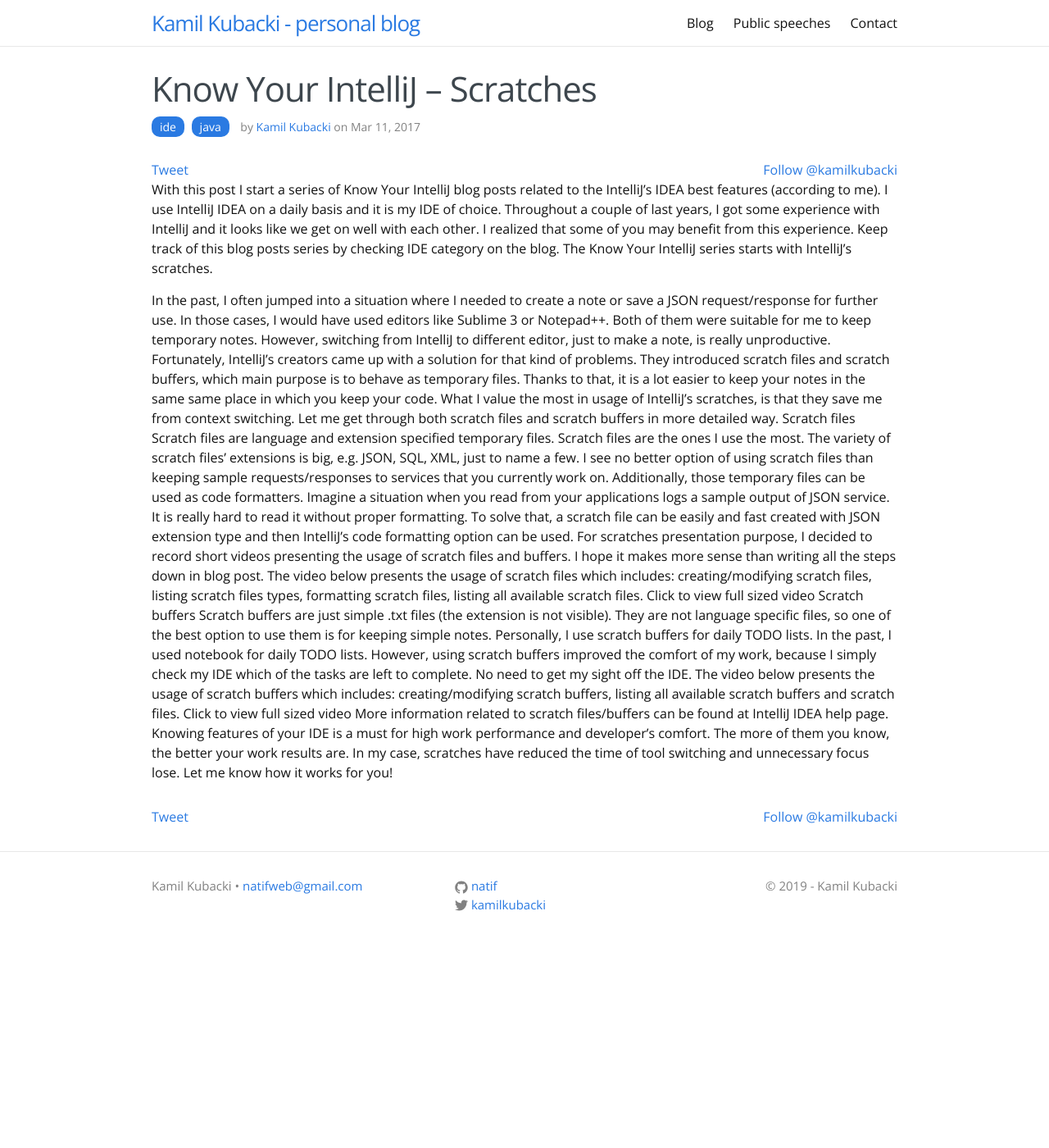
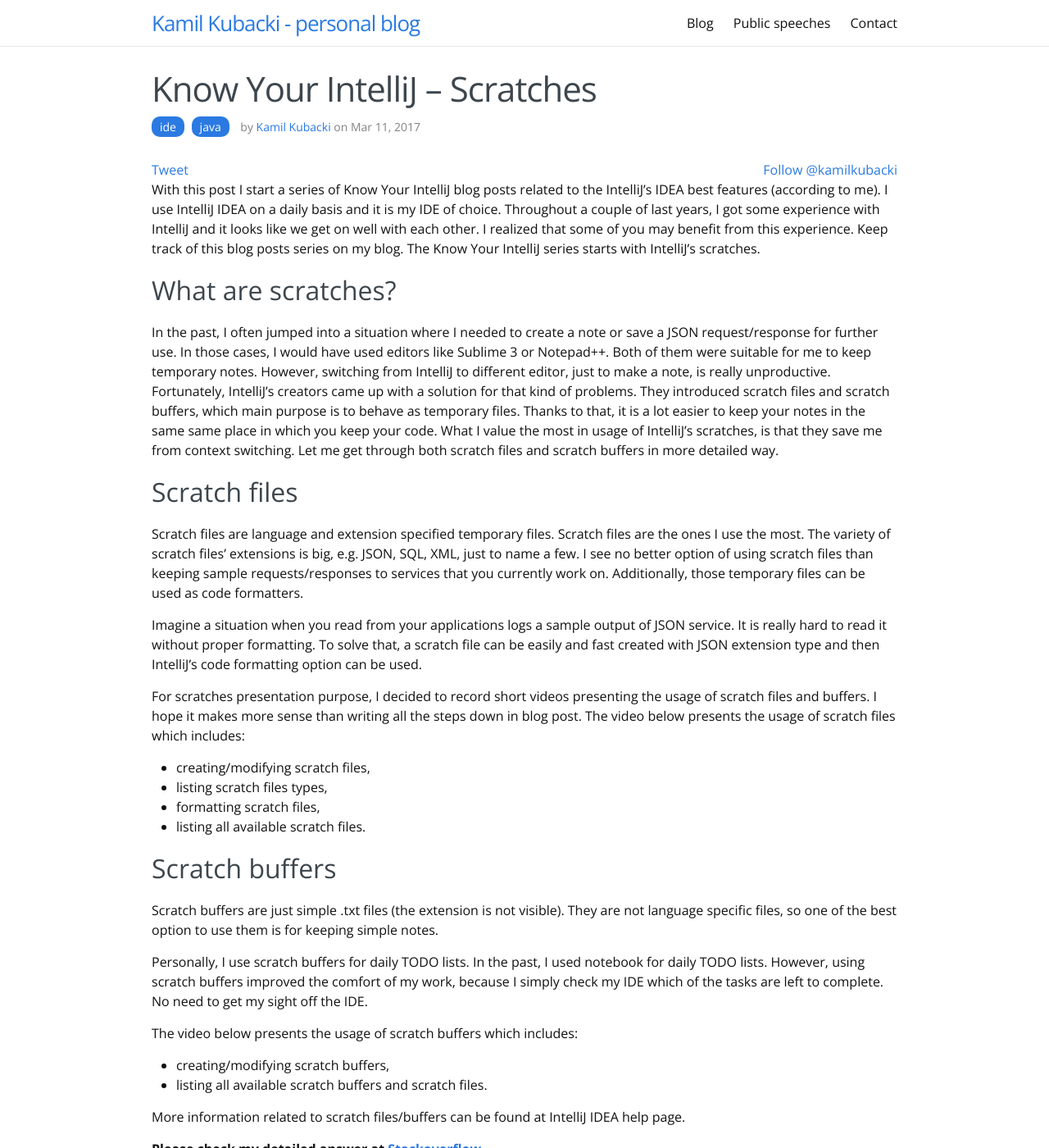
Before and after one commit to natif/natif.github.io, a Jekyll site: the page built from _posts/2017-03-11-know-your-intellij-scratches.md, in a window 1280 px wide and 1400 px high. Shown: the whole window at 82% size. Built offline with Jekyll 4.4.1, drawn with Linux system fonts in a browser that asks for light colours; nearby versions of some CDN libraries; comment, search, counter and statistics services are not loaded; some of the changed text lies outside the part shown.

Commit message:
Style fixes

```diff
--- a/_posts/2017-03-11-know-your-intellij-scratches.md
+++ b/_posts/2017-03-11-know-your-intellij-scratches.md
@@ -6,28 +6,74 @@
 tags: ide java
 ---
 
-With this post I start a series of Know Your IntelliJ blog posts related to the IntelliJ’s IDEA best features (according to me). I use IntelliJ IDEA on a daily basis and it is my IDE of choice. Throughout a couple of last years, I got some experience with IntelliJ and it looks like we get on well with each other. I realized that some of you may benefit from this experience. Keep track of this blog posts series by checking IDE category on the blog.
+With this post I start a series of Know Your IntelliJ blog posts related
+to the IntelliJ’s IDEA best features (according to me).
+I use IntelliJ IDEA on a daily basis and it is my IDE of choice.
+Throughout a couple of last years, I got some experience with IntelliJ
+and it looks like we get on well with each other. I realized that
+some of you may benefit from this experience.
+Keep track of this blog posts series on my blog.
 The Know Your IntelliJ series starts with IntelliJ’s scratches.
 
-In the past, I often jumped into a situation where I needed to create a note or save a JSON request/response for further use. In those cases, I would have used editors like Sublime 3 or Notepad++. Both of them were suitable for me to keep temporary notes. However, switching from IntelliJ to different editor, just to make a note, is really unproductive. Fortunately, IntelliJ’s creators came up with a solution for that kind of problems.
-They introduced scratch files and scratch buffers, which main purpose is to behave as temporary files. Thanks to that, it is a lot easier to keep your notes in the same same place in which you keep your code.
+## What are scratches?
+In the past, I often jumped into a situation where I needed to create
+a note or save a JSON request/response for further use. In those cases,
+I would have used editors like Sublime 3 or Notepad++. Both of them
+were suitable for me to keep temporary notes. However, switching
+from IntelliJ to different editor, just to make a note, is really unproductive.
+Fortunately, IntelliJ’s creators came up with a solution for that kind of problems.
+They introduced scratch files and scratch buffers, which main
+purpose is to behave as temporary files. Thanks to that,
+it is a lot easier to keep your notes in the same same place in which you keep your code.
 What I value the most in usage of IntelliJ’s scratches, is that they save me from context switching.
 Let me get through both scratch files and scratch buffers in more detailed way.
-Scratch files
-Scratch files are language and extension specified temporary files. Scratch files are the ones I use the most. The variety of scratch files’ extensions is big, e.g. JSON, SQL, XML, just to name a few. I see no better option of using scratch files than keeping sample requests/responses to services that you currently work on. Additionally, those temporary files can be used as code formatters. Imagine a situation when you read from your applications logs a sample output of JSON service. It is really hard to read it without proper formatting. To solve that, a scratch file can be easily and fast created with JSON extension type and then IntelliJ’s code formatting option can be used.
-For scratches presentation purpose, I decided to record short videos presenting the usage of scratch files and buffers. I hope it makes more sense than writing all the steps down in blog post.
+
+## Scratch files
+Scratch files are language and extension specified temporary files.
+Scratch files are the ones I use the most. The variety of scratch
+files’ extensions is big, e.g. JSON, SQL, XML, just to name a few.
+I see no better option of using scratch files than keeping sample
+requests/responses to services that you currently work on. Additionally,
+those temporary files can be used as code formatters.
+
+Imagine a situation when you read from your applications
+logs a sample output of JSON service.
+It is really hard to read it without proper formatting.
+To solve that, a scratch file can be easily and fast
+created with JSON extension type and then IntelliJ’s code formatting option can be used.
+
+For scratches presentation purpose, I decided to record short videos
+presenting the usage of scratch files and buffers.
+I hope it makes more sense than writing all the steps down in blog post.
 The video below presents the usage of scratch files which includes:
-creating/modifying scratch files,
-listing scratch files types,
-formatting scratch files,
-listing all available scratch files.
-Click to view full sized video
-Scratch buffers
-Scratch buffers are just simple .txt files (the extension is not visible). They are not language specific files, so one of the best option to use them is for keeping simple notes. Personally, I use scratch buffers for daily TODO lists. In the past, I used notebook for daily TODO lists. However, using scratch buffers improved the comfort of my work, because I simply check my IDE which of the tasks are left to complete. No need to get my sight off the IDE.
+* creating/modifying scratch files,
+* listing scratch files types,
+* formatting scratch files,
+* listing all available scratch files.
+
+## Scratch buffers
+Scratch buffers are just simple .txt files (the extension is not visible).
+They are not language specific files, so one of the best option to use
+them is for keeping simple notes.
+
+Personally, I use scratch buffers
+for daily TODO lists. In the past, I used notebook for daily TODO lists.
+However, using scratch buffers improved the comfort of my work,
+because I simply check my IDE which of the tasks are left to complete.
+No need to get my sight off the IDE.
+
 The video below presents the usage of scratch buffers which includes:
-creating/modifying scratch buffers,
-listing all available scratch buffers and scratch files.
-Click to view full sized video
-More information related to scratch files/buffers can be found at IntelliJ IDEA help page.
-Knowing features of your IDE is a must for high work performance and developer’s comfort. The more of them you know, the better your work results are. In my case, scratches have reduced the time of tool switching and unnecessary focus lose.
+* creating/modifying scratch buffers,
+* listing all available scratch buffers and scratch files.
+
+More information related to scratch files/buffers can be found
+at IntelliJ IDEA help page.
+
+<b>Please check my detailed answer at
+[Stackoverflow](https://stackoverflow.com/questions/41117918/how-to-format-pasted-json-in-intellij-android-studio/41148344#41148344).</b>
+
+Knowing features of your IDE is a must for high work
+performance and developer’s comfort. The more of them you know,
+the better your work results are. In my case, scratches have reduced
+the time of tool switching and unnecessary focus lose.
 Let me know how it works for you!
```
Also changed, not shown: _posts/2017-03-18-top-java-news-pages.md (+10 -4 lines).
